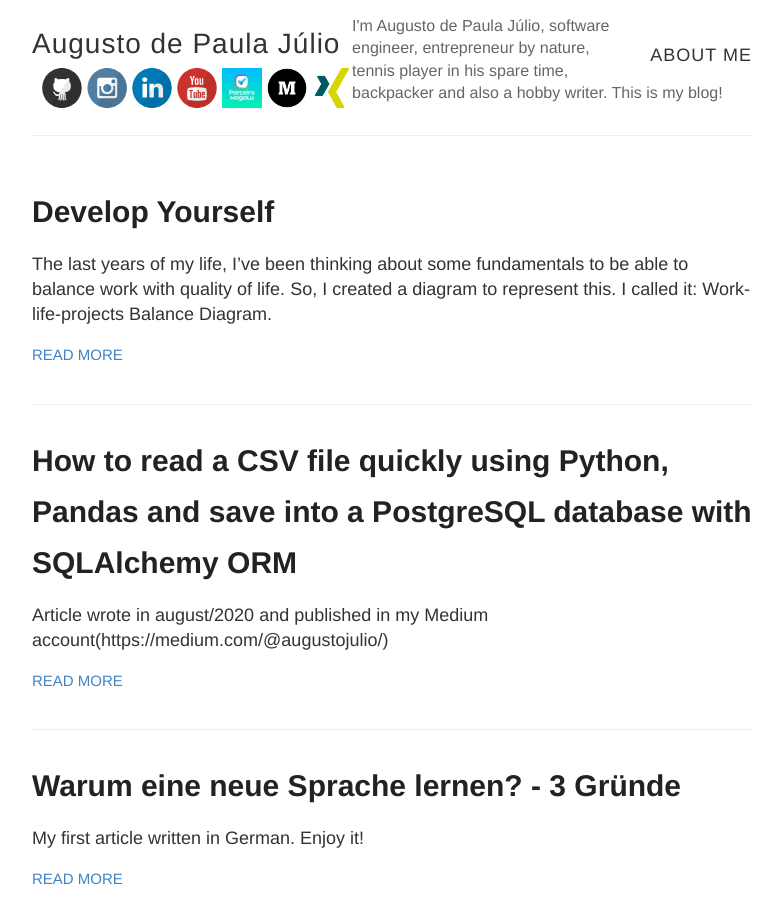
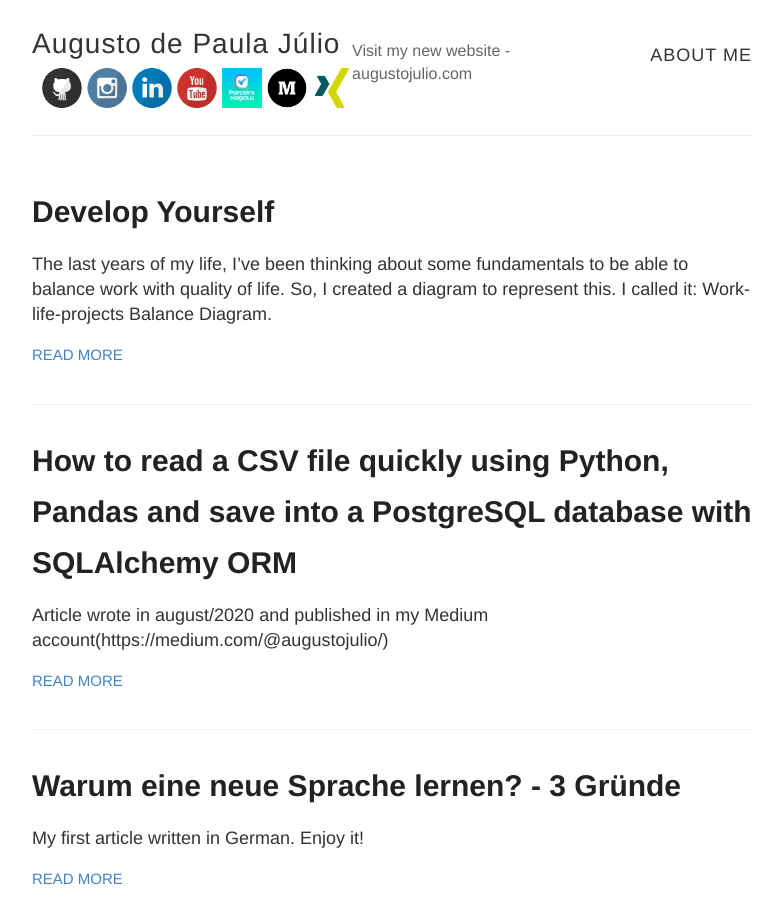
Before and after one commit to augustojulio/augustojulio.github.io, a Jekyll site: the page built from index.html, in a window 1280 px wide and 900 px high. Shown: the whole window, without its empty margins (248-1031 px from the left). Built offline with Jekyll 4.4.1, drawn with Linux system fonts in a browser that asks for light colours.

Commit message:
Update description content

```diff
--- a/_config.yml
+++ b/_config.yml
@@ -9,7 +9,8 @@ title: Augusto de Paula Júlio Blog
 name: Augusto de Paula Júlio
 
 # Short bio or description (displayed in the header)
-description: I'm Augusto de Paula Júlio, software engineer, entrepreneur by nature, tennis player in his spare time, backpacker and also a hobby writer. This is my blog!
+description: Visit my new website - augustojulio.com
+# I'm Augusto de Paula Júlio, software engineer, entrepreneur by nature, tennis player in his spare time, backpacker and also a hobby writer. This is my blog!
 
 # URL of your avatar or profile pic (you could use your GitHub profile pic)
 avatar: https://avatars3.githubusercontent.com/u/11393026?v=4
@@ -36,7 +37,6 @@ footer-links:
   magalu: magazinedoaugustinho/
   medium: "@augustojulio/"
   xing: profile/Augusto_dePaulaJulio/
-
 
 # Enter your Disqus shortname (not your username) to enable commenting on posts
 # You can find your shortname on the Settings page of your Disqus account
@@ -72,7 +72,7 @@ kramdown:
   syntax_highlighter: rouge
   syntax_highlighter_opts:
     # Use existing pygments syntax highlighting css
-    css_class: 'highlight'
+    css_class: "highlight"
 
 # Set the Sass partials directory, as we're using @imports
 sass:
--- a/_layouts/default.html
+++ b/_layouts/default.html
@@ -60,6 +60,7 @@
               <a href="{{ site.baseurl }}/about">ABOUT ME</a>
             </nav>
           </div>
+          <br />
           <div><p class="site-description">{{ site.description }}</p></div>
         </header>
       </div>
```
